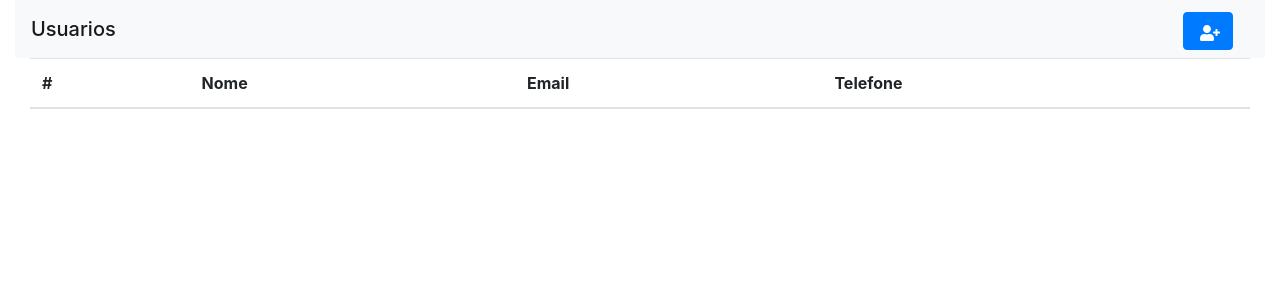
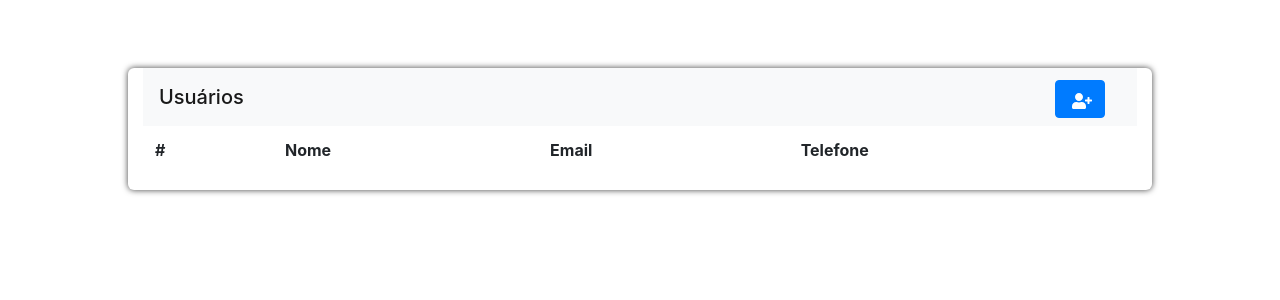
Before and after one commit to felipe1000cardozo/desafio-front-end-jexperts, a React (Create React App) app: page / in a window 1280 px wide. Shown: the top 300 px of the page. Built offline with nearby package versions, Linux system fonts and the light colour scheme.

Commit message:
Add and setting styled components

```diff
--- a/src/App.js
+++ b/src/App.js
@@ -5,16 +5,20 @@ import NewUser from "./components/NewUser";
 import { Provider } from "react-redux";
 import { PersistGate } from "redux-persist/integration/react";
 
+import GlobalStyle from "./styles/global";
+import { Main } from "./styles/appStyle";
+
 import { store, persistor } from "./store";
 
 function App() {
   return (
     <Provider store={store}>
       <PersistGate loading={null} persistor={persistor}>
-        <main className="container-fluid">
+        <GlobalStyle />
+        <Main className="container-fluid">
           <NewUser />
           <UserList />
-        </main>
+        </Main>
       </PersistGate>
     </Provider>
   );
--- a/src/components/NewUser/index.jsx
+++ b/src/components/NewUser/index.jsx
@@ -25,7 +25,7 @@ const NewUser = () => {
   return (
     <Fragment>
       <nav className="navbar navbar-light bg-light">
-        <span className="navbar-brand mb-0 h1">Usuarios</span>
+        <span className="navbar-brand mb-0 h1">Usuários</span>
         <div
           className="modal fade"
           id="new-user-modal"
--- a/src/components/UserList/index.jsx
+++ b/src/components/UserList/index.jsx
@@ -17,7 +17,7 @@ const UserList = () => {
   }
 
   return (
-    <section className="container-fluid">
+    <div className="table-responsive">
       <table className="table">
         <thead>
           <tr>
@@ -51,7 +51,7 @@ const UserList = () => {
           })}
         </tbody>
       </table>
-    </section>
+    </div>
   );
 };
 
--- /dev/null
+++ b/src/styles/appStyle.js
@@ -0,0 +1,22 @@
+import styled from "styled-components";
+
+export const Main = styled.main`
+  margin: 68px auto;
+  max-width: 1024px;
+  border-radius: 6px;
+  box-shadow: 0 0 6px 0 rgba(0, 0, 0, 0.75);
+  .nav-bar {
+    width: 100%;
+  }
+  .table {
+    thead {
+      th {
+        border: 0;
+      }
+    }
+    td,
+    th {
+      vertical-align: middle;
+    }
+  }
+`;
--- /dev/null
+++ b/src/styles/global.js
@@ -0,0 +1,17 @@
+import { createGlobalStyle } from "styled-components";
+
+export default createGlobalStyle`
+ *{
+   margin: 0;
+   padding: 0;
+   outline:0;
+   box-sizing: border-box;
+   -webkit-font-smoothing: antialiased !important;
+ }
+
+ #root{
+  display: flex;
+  align-items: center;
+  padding: 0 10px;
+ }
+`;
```
